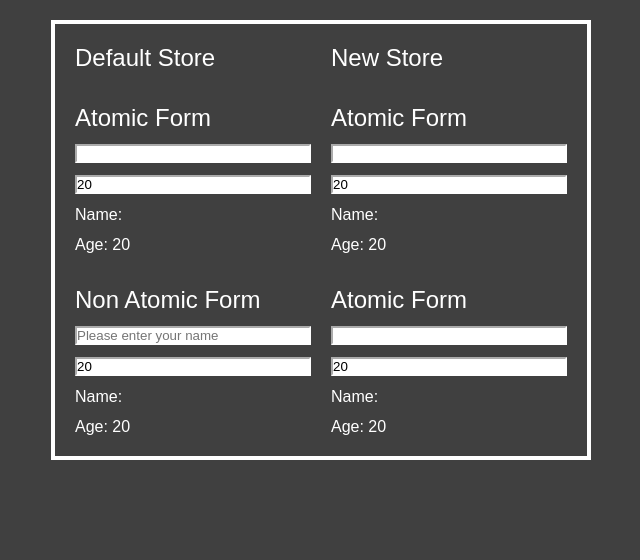
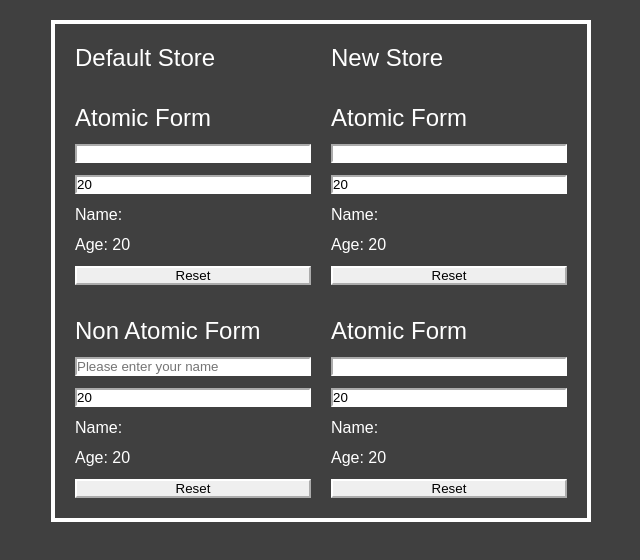
Before and after one commit to lee-gyu/react-atomic-state-example, a React (Vite) app: page / in a window 1280 px wide. Shown: the top 560 px of the page, without its empty margins (319-959 px from the left). Built offline with nearby package versions, Linux system fonts and the light colour scheme.

Commit message:
add reset button in form

```diff
--- a/src/atom-form.tsx
+++ b/src/atom-form.tsx
@@ -1,5 +1,5 @@
 import { atom } from "./atom-context/atom.js";
-import { useAtom, useAtomValue } from "./atom-context/context.js";
+import { useAtom, useAtomValue, useSetAtom } from "./atom-context/context.js";
 
 const formAtom = {
   name: atom(""),
@@ -18,7 +18,11 @@ function AgeField() {
   const [age, setAge] = useAtom(formAtom.age);
 
   return (
-    <input value={age} onChange={(ev) => setAge(ev.currentTarget.value)} />
+    <input
+      type="number"
+      value={age}
+      onChange={(ev) => setAge(ev.currentTarget.value)}
+    />
   );
 }
 
@@ -35,6 +39,9 @@ function PrintAgeInfo() {
 }
 
 export function AtomForm() {
+  const setName = useSetAtom(formAtom.name);
+  const setAge = useSetAtom(formAtom.age);
+
   return (
     <form className="form">
       <h2>Atomic Form</h2>
@@ -42,6 +49,9 @@ export function AtomForm() {
       <AgeField />
       <PrintNameInfo />
       <PrintAgeInfo />
+      <button type="button" onClick={() => (setName(""), setAge(""))}>
+        Reset
+      </button>
     </form>
   );
 }
--- a/src/context-form.tsx
+++ b/src/context-form.tsx
@@ -13,6 +13,8 @@ function formReducer(state, action): FormState {
       return { ...state, name: action.value };
     case "SET_AGE":
       return { ...state, age: action.value };
+    case "RESET":
+      return { name: "", age: "" };
     default:
       console.warn("Unhandled action type", action.type);
       return state;
@@ -48,6 +50,9 @@ export function NonAtomForm() {
       />
       <h4>Name: {state.name}</h4>
       <h4>Age: {state.age}</h4>
+      <button type="button" onClick={() => dispatch({ type: "RESET" })}>
+        Reset
+      </button>
     </form>
   );
 }
```
